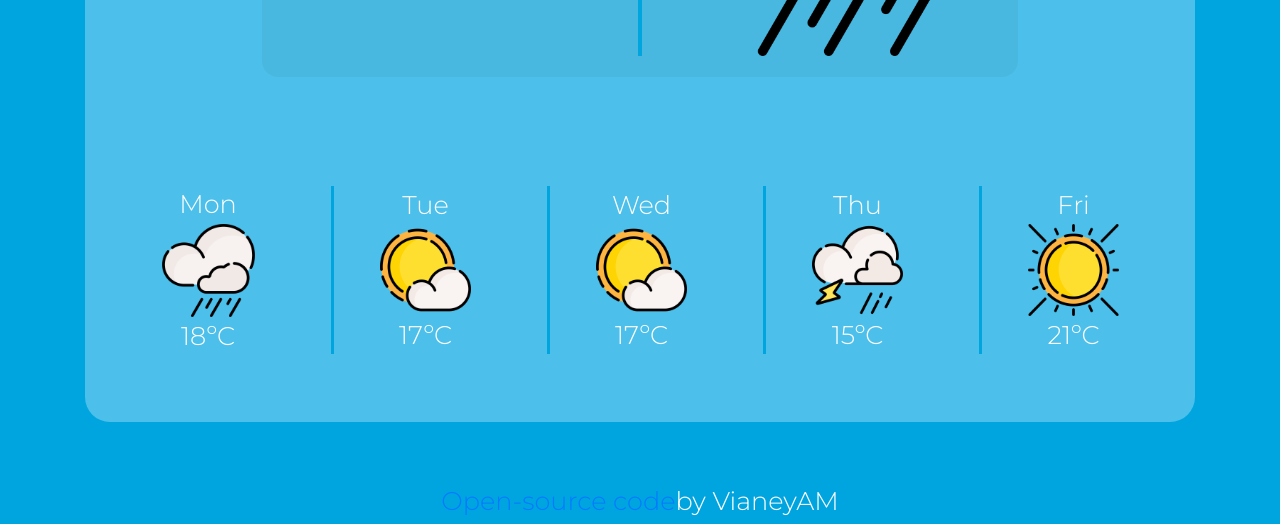
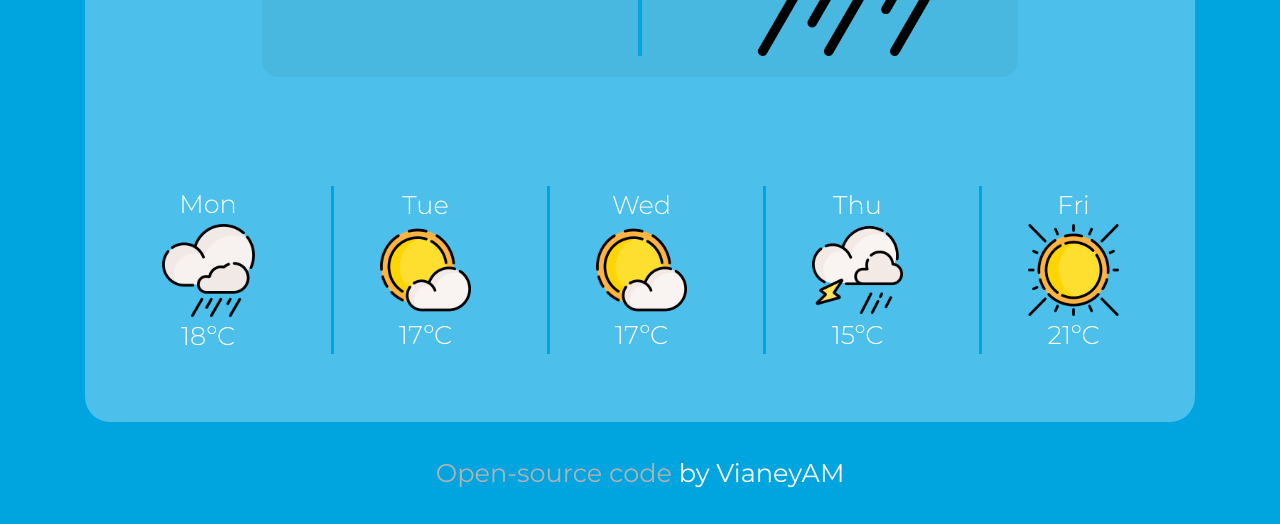
Before and after one commit to vianeyAM/WeatherApp, a plain HTML site: page index.html in a window 1280 px wide. Shown: the part 552-1076 px from the top of the page. Drawn offline with nearby package versions, Linux system fonts and the light colour scheme; no server answers.

Commit message:
adding style to the open source link

```diff
--- a/index.html
+++ b/index.html
@@ -115,9 +115,10 @@
     </div>
 
     <footer>
-        <p>
-            <a href="https://github.com/vianeyAM/WeatherApp">Open-source code</a><span>by VianeyAM</span>
-        </p>
+        <div class="footer">
+    <a href="https://github.com/vianeyAM/WeatherApp">Open-source code</a> <span>by VianeyAM</span>
+        </div>
+
     </footer>
 
     <script type="text/javaScript" src="src/index.js"></script>
--- a/src/styles.css
+++ b/src/styles.css
@@ -36,6 +36,11 @@ p {
   text-align: center;
 }
 
+a {
+  color: rgb(177, 177, 177);
+  text-decoration: none;
+}
+
 h3.weathertype {
   font-weight: 300;
 }
@@ -43,6 +48,7 @@ h3.weathertype {
 .weather-app {
   display: block;
   margin: 60px auto;
+  margin-bottom: 0;
   text-align: center;
   background-color: rgba(255, 254, 254, 0.297);
   border-radius: 25px;
@@ -83,3 +89,12 @@ div.gryp {
 .week-row {
   margin-top: 10%;
 }
+
+.footer {
+  margin-top: 2rem;
+  margin-bottom: 2rem;
+  display: block;
+  color: #fff;
+  text-align: center;
+  font-size: 2vw;
+}
```
